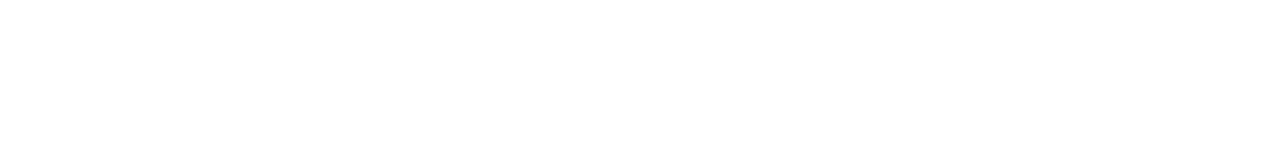
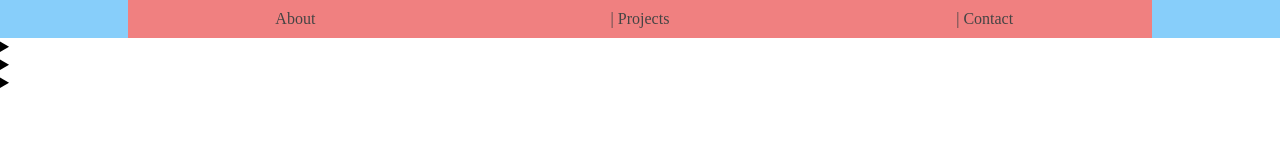
Before and after one commit to mort108v/mygitexercise, a plain HTML site: page index.html in a window 1280 px wide. Drawn offline with Linux system fonts and the light colour scheme.

```diff
--- a/index.html
+++ b/index.html
@@ -4,10 +4,53 @@
 <head>
     <meta charset="UTF-8">
     <meta name="viewport" content="width=device-width, initial-scale=1.0">
+    <link rel="stylesheet" href="styles.css">
+
     <title>Document</title>
 </head>
 
 <body>
+    <header>
+        <nav>
+            <ul>
+                <li><a href="#about">About</a></li>
+                <li><a href="#projects">Projects</a></li>
+                <li><a href="contact.html">Contact</a></li>
+            </ul>
+        </nav>
+    </header>
+    <main>
+        <section id="about">
+            <div class="text"></div>
+            <figure>
+                <figcaption></figcaption>
+            </figure>
+        </section>
+        <section id="projects">
+            <article class="project">
+                <div class="image"></div>
+                <details>
+                    <summary></summary>
+                </details>
+            </article>
+            <article class="project">
+                <div class="image"></div>
+                <details>
+                    <summary></summary>
+                </details>
+            </article>
+            <article class="project">
+                <div class="image"></div>
+                <details>
+                    <summary></summary>
+                </details>
+            </article>
+        </section>
+    </main>
+    <footer></footer>
+    <!-- body>((nav>ul>li*5)main>(section#example>h2+.sectionwrapper>.column*3>.column_content>.top+.bottom))+footer
+    header+(main>(section#about>.text+figure>figcaption)+(section#projects>(article.project>.image+details>summary)*3))+footer -->
+
     <script src="script.js"></script>
 </body>
 
--- a/styles.css
+++ b/styles.css
@@ -0,0 +1,49 @@
+    /******************* GENERAL *******************/
+
+    * {
+        box-sizing: border-box;
+        padding: 0;
+        margin: 0;
+    }
+
+    *:focus {
+        outline: none;
+    }
+
+    img {
+        max-width: 100%;
+    }
+
+    a {
+        color: inherit;
+        text-decoration: inherit;
+        /* no underline */
+    }
+
+    li {
+        text-align: center;
+        list-style: none;
+        margin: 10px;
+        padding: 0;
+    }
+
+    li+li::before {
+        content: " | ";
+    }
+
+    nav {
+        width: 80vw;
+        margin: 0 auto;
+        background-color: lightcoral;
+        color: #444;
+    }
+
+    ul {
+        display: grid;
+        grid-gap: 10px;
+        grid-template-columns: 1fr 1fr 1fr;
+    }
+
+    header {
+        background-color: lightskyblue;
+    }
```
Also changed, not shown: contact.html (added, +22 -0 lines).
